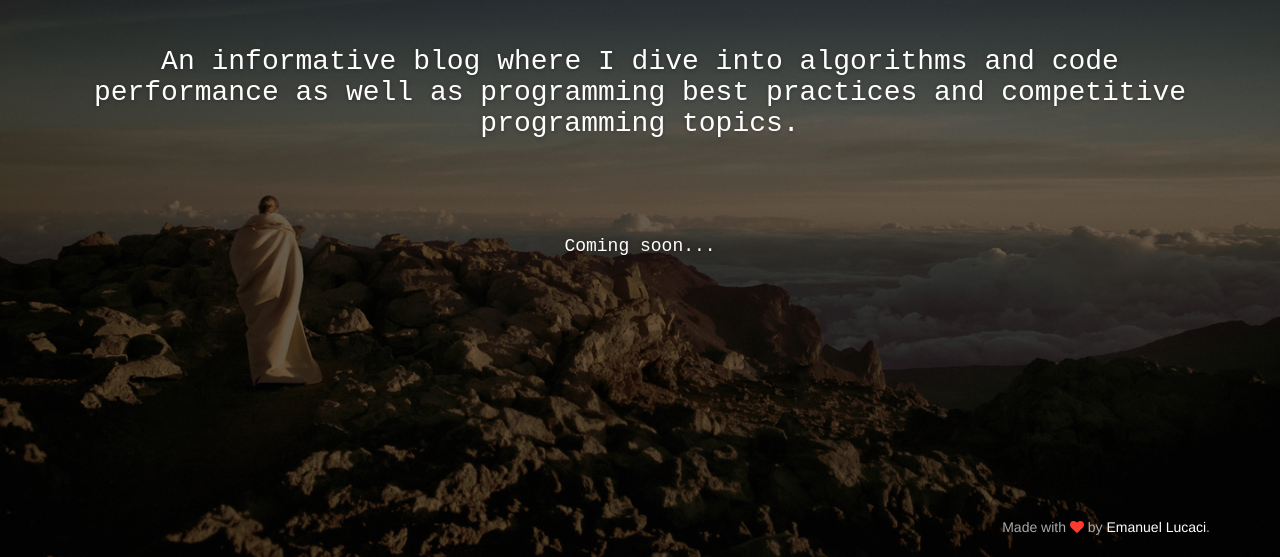
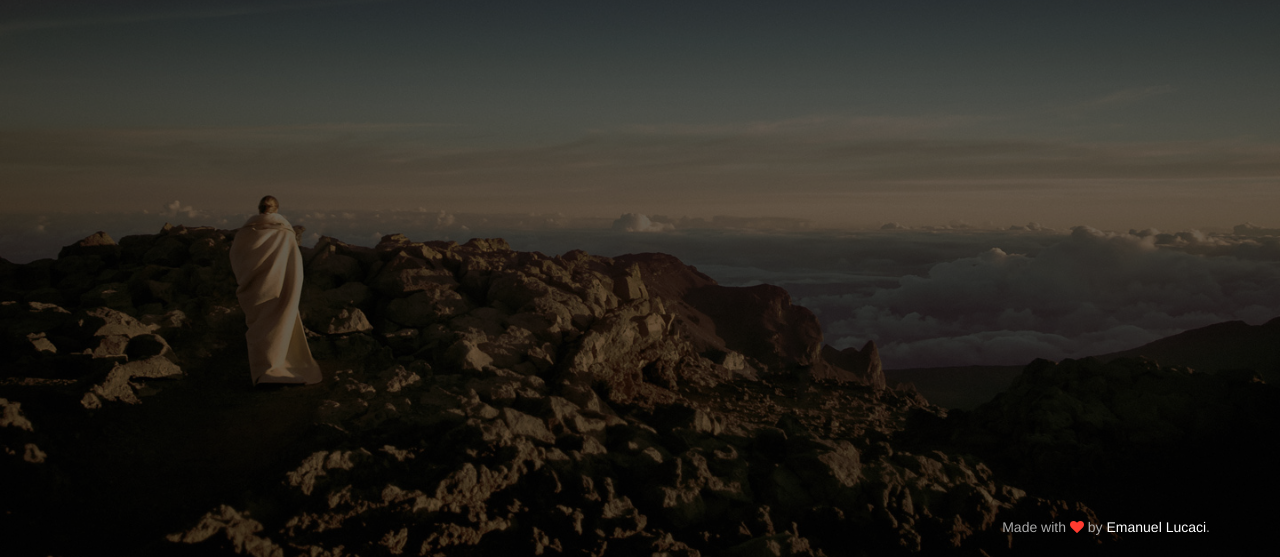
Before and after one commit to eMelgooG/eMelgooG.github.io, a plain HTML site: page index.html in a window 1280 px wide. Shown: the part 243-800 px from the top of the page. Drawn offline with Linux system fonts and the light colour scheme; no server answers.

```diff
--- a/index.html
+++ b/index.html
@@ -114,11 +114,7 @@
 <!--  H1 can have 2 designs: "logo" and "logo cursive"           -->
 
         <div class="content">
-            <h4 class="motto">An informative blog where I dive into algorithms and code performance as well as programming best practices and competitive programming topics.</h4>
             <div class="subscribe">
-                <h5 class="info-text">
-                    Coming soon...
-                </h5>
                 <div class="row">
                     <div class="col-md-4 col-md-offset-4 col-sm6-6 col-sm-offset-3 ">
                     </div>
```
Also changed, not shown: robots.txt.
